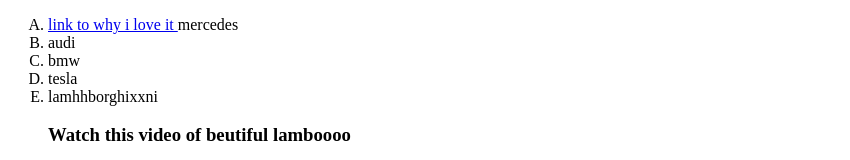
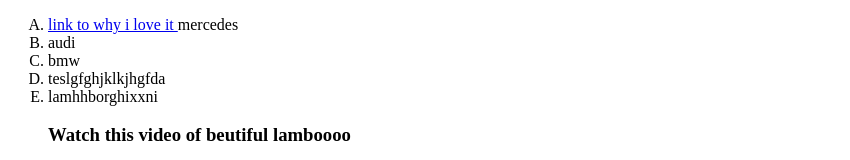
Before and after one commit to bashirdol13/myappsample, a plain HTML site: page index.html in a window 1280 px wide. Shown: the part 196-356 px from the top of the page, without its empty margins (0-850 px from the left). Drawn offline with Linux system fonts and the light colour scheme; grey boxes are pictures that could not be loaded.

Commit message:
index.html chngd

```diff
--- a/index.html
+++ b/index.html
@@ -23,7 +23,7 @@
 
 <li> audi </li>
 <li> bmw </li>
-<li> tesla </li>
+<li> teslgfghjklkjhgfda </li>
 <li> lamhhborghixxni </li>
 <h3> Watch this video of beutiful lamboooo</h3>
   <iframe width="560" height="315" src="https://www.youtube.com/embed/tbxwZBm47yM?start=80" frameborder="0" allow="accelerometer; autoplay; clipboard-write; encrypted-media; gyroscope; picture-in-picture" allowfullscreen></iframe>
```
